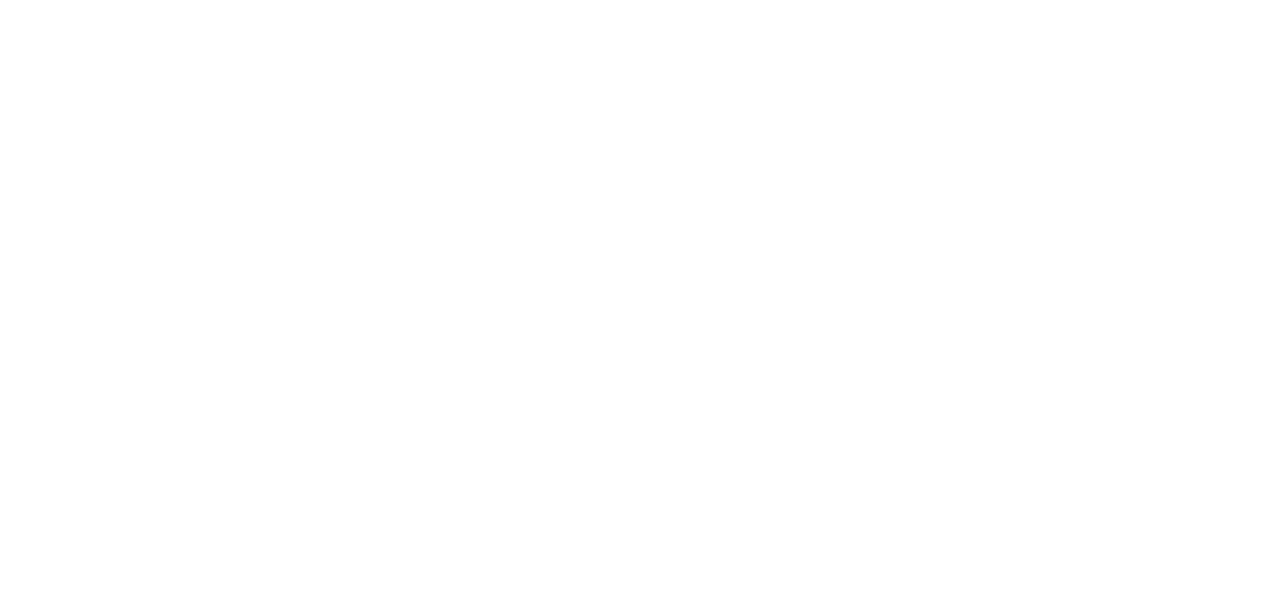
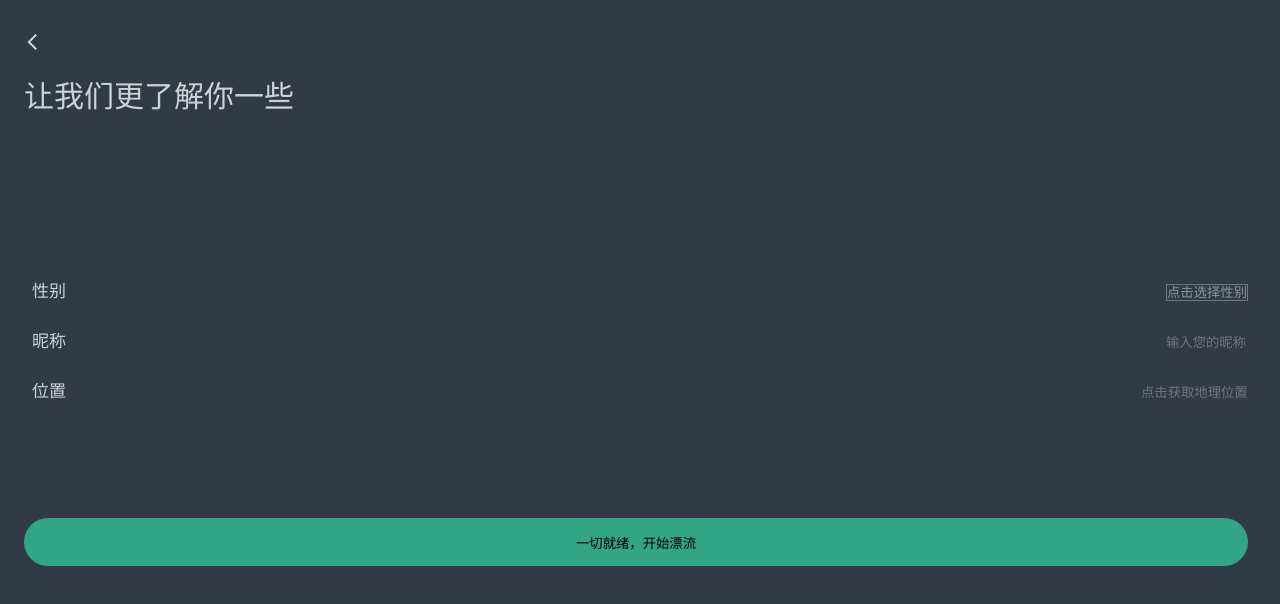
Before and after one commit to gituserly/xiaotouming, a React (Create React App) app: page /page in a window 1280 px wide. Shown: the top 604 px of the page. Built offline with nearby package versions, Linux system fonts and the light colour scheme.

Commit message:
first check

```diff
--- a/src/App.jsx
+++ b/src/App.jsx
@@ -1,18 +1,14 @@
 import React, { lazy, Suspense } from "react";
-import {
-  BrowserRouter as Router,
-  Switch,
-  Route,
-  Link
-} from "react-router-dom";
+import { BrowserRouter as Router, Switch, Route, Link } from "react-router-dom";
+import history from "./utils/history"
+import "./App.css";
 
-import './App.css';
-
-const Login = lazy(() => import('./Login'));
-const Entervalidation =lazy(()=>import("./Entervalidation"))
-function App () {
+const Login = lazy(() => import("./Login"));
+const Entervalidation = lazy(() => import("./Entervalidation"));
+const Page = lazy(() => import("./Page"));
+function App() {
   return (
-    <Router>
+    <Router history ={history}>
       <div>
         {/* <ul>
             <li>
@@ -26,6 +22,7 @@
           <Switch>
             <Route exact path="/login" component={Login} />
             <Route exact path="/entervalidation" component={Entervalidation} />
+            <Route exact path="/page" component={Page} />
           </Switch>
         </Suspense>
       </div>
--- a/src/Entervalidation.jsx
+++ b/src/Entervalidation.jsx
@@ -18,18 +18,18 @@
         }
       );
       if (value === 4) {
-        // this.props.history.push({
-        //   pathname: "./login",
-        //   query: { loginphone: loginnumber},
-        // });
-        Router.push({
-            pathname:'/login',
-            state:{loginphone: 15520817315}
-            })
-        const lphone = this.props.location.state.loginphone;
+        this.props.history.push({
+          pathname: "./login",
+          query: { loginphone: loginnumber},
+        });
+        // Router.push({
+        //     pathname:'/login',
+        //     state:{loginphone: 15520817315}
+        //     })
+        const lphone = this.props.location.query.loginphone;
         ajax(`authentication/openLogin`, "get", {
           type: 1,
-          phone: lphone,
+          phone: loginnumber,
           code: this.state.validation,
           debug:1,
           key:"value"
--- a/src/Login.jsx
+++ b/src/Login.jsx
@@ -49,7 +49,7 @@
           ajax(`authentication/code?phone=${this.state.shuru}&sign=53ee50718b01b71c03fa47d352e0b667`,"get")
           .then((rs)=>{
             console.log(" login success",rs);
-            history.push('/entervalidation')
+            history.push(`/entervalidation?phone=${this.state.shuru}`)
           },(rej)=>{console.log('reject',rej)})
 
             }
--- /dev/null
+++ b/src/Page.css
@@ -0,0 +1,89 @@
+body {
+    background: #303B45;
+    ;
+}
+
+.page-main {
+    padding: 34px 32px 100px 24px;
+}
+
+.page-img {
+    background: url("./pictures/back.png") no-repeat;
+    height: 16px;
+    background-size: 16px 16px;
+    margin-bottom: 26px;
+}
+
+.page-header {
+    height: 42px;
+    font-size: 30px;
+    font-family: PingFangSC-Medium, PingFang SC;
+    font-weight: 250;
+    color: #CED2D4;
+    line-height: 42px;
+    margin-bottom: 162px;
+}
+
+.page-sex,
+.page-name,
+.page-position {
+    height: 24px;
+    font-size: 17px;
+    font-family: PingFangSC-Light, PingFang SC;
+    font-weight: 150;
+    color: #CED2D4;
+    line-height: 24px;
+    display: flex;
+    justify-content: space-between;
+}
+
+.page-sex {
+    margin-bottom: 26px;
+}
+
+.page-name {
+    margin-bottom: 26px;
+}
+
+.page-position {
+    margin-bottom: 114px;
+}
+
+.sex,
+.name,
+.position {
+    position: relative;
+    left: 8px;
+}
+
+.page-input-name,
+.page-input-position {
+    border: none;
+    outline: none;
+    background: #303B45;
+}
+
+.page-input-name {
+    width: 82px;
+    padding: 0;
+}
+
+.page-input-position {
+    width: 107px;
+    padding: 0;
+}
+
+.page-button {
+    width: 100%;
+    height: 48px;
+    background: #31A584;
+    border-radius: 48px;
+    border: none;
+    outline: none;
+}
+
+select {
+    appearance: none;
+    background: #303B45;
+    color: #8F959B;
+}
--- /dev/null
+++ b/src/Page.jsx
@@ -0,0 +1,48 @@
+import React from "react";
+import "./Page.css";
+export default class Page extends React.Component {
+  render() {
+    return (
+      <div className="page-main">
+        <div className="page-img"></div>
+        <div className="page-header">让我们更了解你一些</div>
+        <div className="page-sex">
+          <div className="sex">性别</div>
+          <div>
+            <select name="" id="">
+              <option selected hidden disabled value="">
+                点击选择性别
+              </option>
+              <option value="male">男</option>
+              <option value="female">女</option>
+            </select>
+          </div>
+        </div>
+        <div className="page-name">
+          <div className="name">昵称</div>
+          <div>
+            <input
+              type="text"
+              placeholder="输入您的昵称"
+              value=""
+              className="page-input-name"
+            />
+          </div>
+        </div>
+        <div className="page-position">
+          <div className="position">位置</div>
+          <div>
+            <input
+              type="text"
+              placeholder="点击获取地理位置"
+              value=""
+              className="page-input-position"
+
+            />
+          </div>
+        </div>
+        <button className="page-button">一切就绪，开始漂流</button>
+      </div>
+    );
+  }
+}
```
Lines whose indentation alone changed are shown as unchanged.
